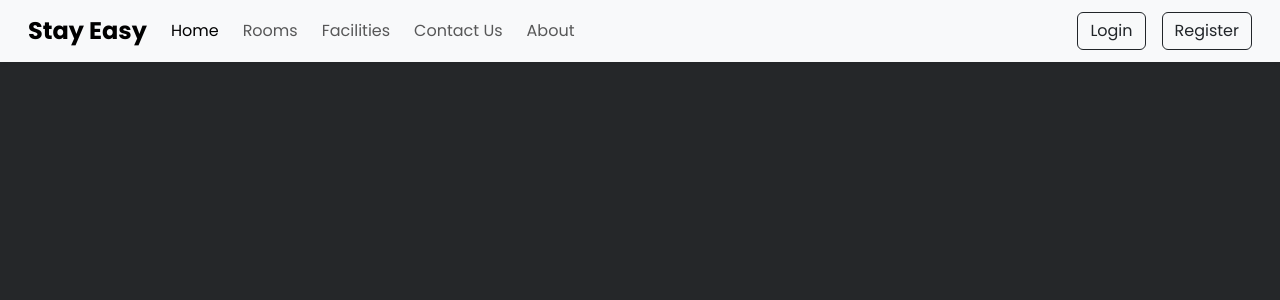
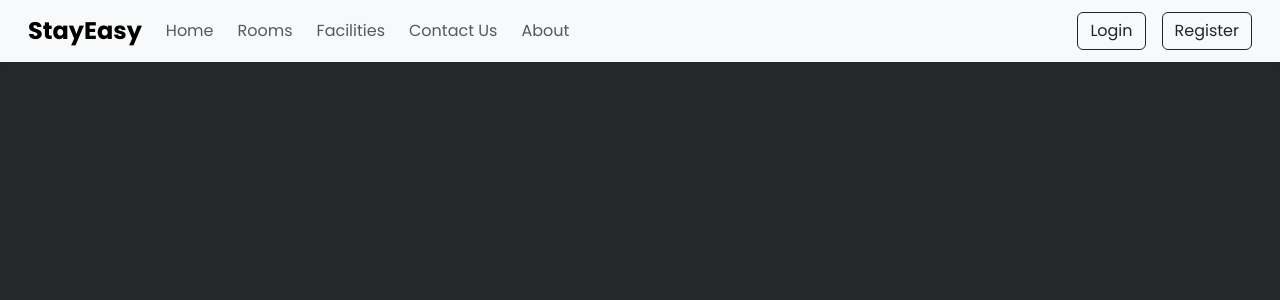
Before and after one commit to poojan20/stayeasy, a PHP site: page / in a window 1280 px wide. Shown: the top 300 px of the page. Run offline with PHP 8.4, Linux system fonts and the light colour scheme.

Commit message:
Change index[5] logo [changed spacing],[3]

```diff
--- a/image/index.php
+++ b/image/index.php
@@ -26,14 +26,14 @@
     <!--Navbar from bootstrap5-->
     <nav class="navbar navbar-expand-lg navbar-light px-lg-3 py-lg-2 shadow-sm sticky-top bg-body-tertiary ">
     <div class="container-fluid">
-        <a class="navbar-brand me-3" href="index.php"><font size = 5><strong>Stay Easy</strong></font></a>
+        <a class="navbar-brand me-3" href="index.php"><font size = 5><strong>StayEasy</strong></font></a>
         <button class="navbar-toggler" type="button" data-bs-toggle="collapse" data-bs-target="#navbarSupportedContent" aria-controls="navbarSupportedContent" aria-expanded="false" aria-label="Toggle navigation">
         <span class="navbar-toggler-icon"></span>
         </button>
-        <div class="collapse navbar-collapse" id="navbarSupportedContent">
+        <div class="collapse navbar-collapse " id="navbarSupportedContent">
         <ul class="navbar-nav me-auto mb-2 mb-lg-0">
             <li class="nav-item">
-            <a class="nav-link active me-2" aria-current="page" href="#">Home</a>
+            <a class="nav-link  me-2" aria-current="page" href="#">Home</a>
             </li>
             <li class="nav-item">
             <a class="nav-link me-2" href="#">Rooms</a>
```
